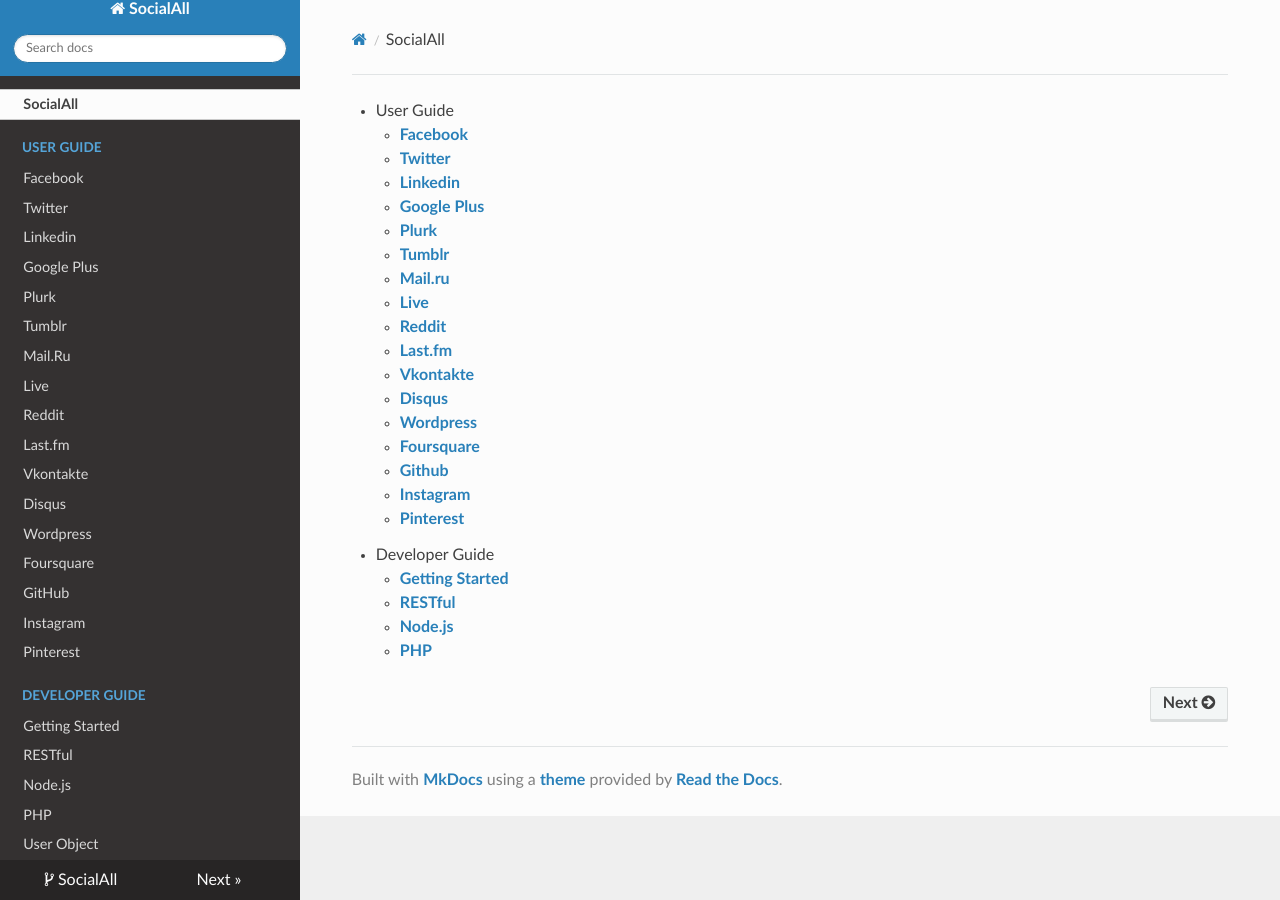
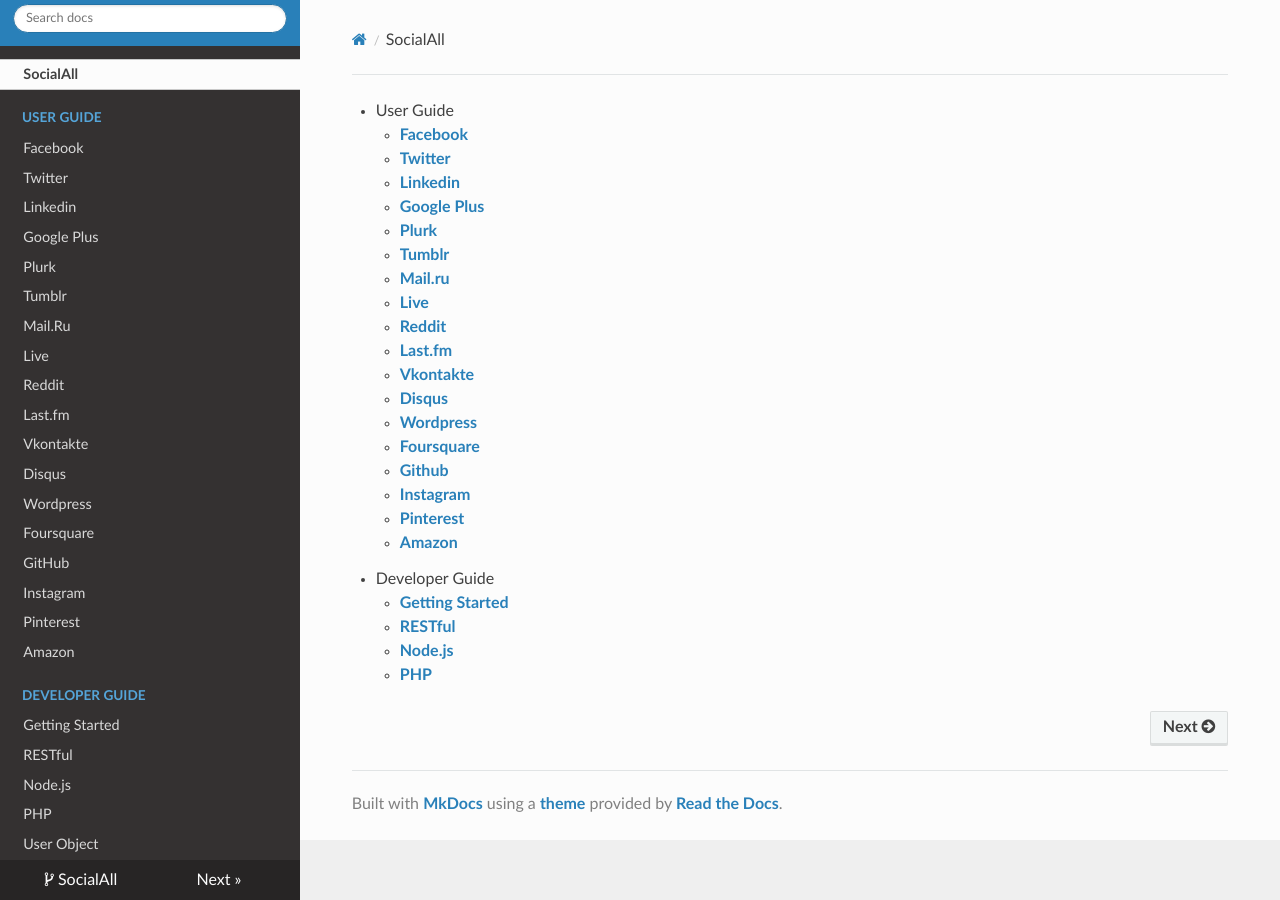
Before and after one commit to nhvu1988/socialall-docs, an MkDocs documentation site: the page built from docs/index.md, in a window 1280 px wide. Built offline with MkDocs 1.6.1, drawn with Linux system fonts in a browser that asks for light colours; nearby versions of some CDN libraries; old or Windows-style settings are respelled for this version of MkDocs.

Commit message:
update document for setup an Amazon application

```diff
--- a/docs/index.md
+++ b/docs/index.md
@@ -16,6 +16,7 @@
     * [Github](user-guide/github.md)
     * [Instagram](user-guide/instagram.md)
     * [Pinterest](user-guide/pinterest.md)
+    * [Amazon](user-guide/amazon.md)
 * Developer Guide
     * [Getting Started](developer-guide/)
     * [RESTful](developer-guide/restful.md)
--- a/mkdocs.yml
+++ b/mkdocs.yml
@@ -22,6 +22,7 @@ pages:
 - ['user-guide/github.md', 'User Guide', 'GitHub']
 - ['user-guide/instagram.md', 'User Guide', 'Instagram']
 - ['user-guide/pinterest.md', 'User Guide', 'Pinterest']
+- ['user-guide/amazon.md', 'User Guide', 'Amazon']
 - ['developer-guide/index.md', 'Developer Guide', 'Getting Started']
 - ['developer-guide/restful.md', 'Developer Guide', 'RESTful']
 - ['developer-guide/nodejs.md', 'Developer Guide', 'Node.js']
```
Also changed, not shown: docs/developer-guide/index.md (+1 -0 lines).
